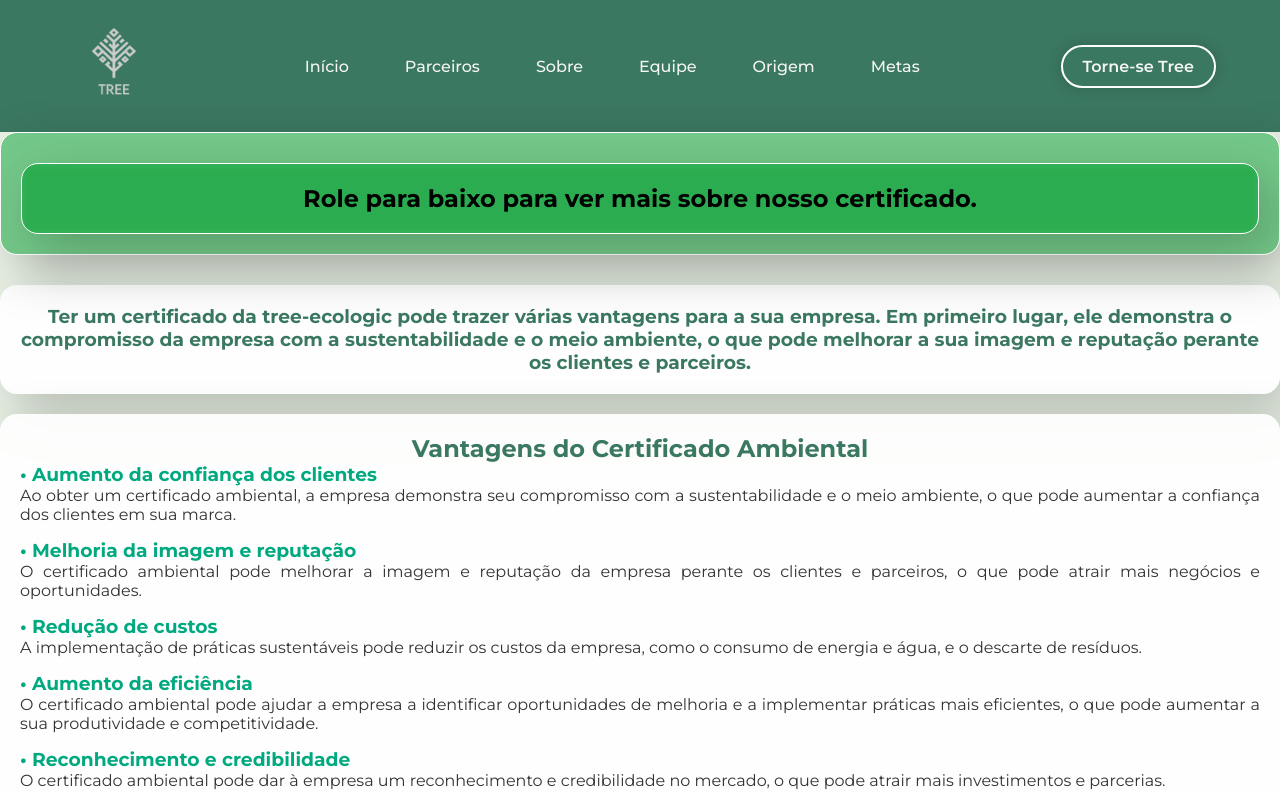
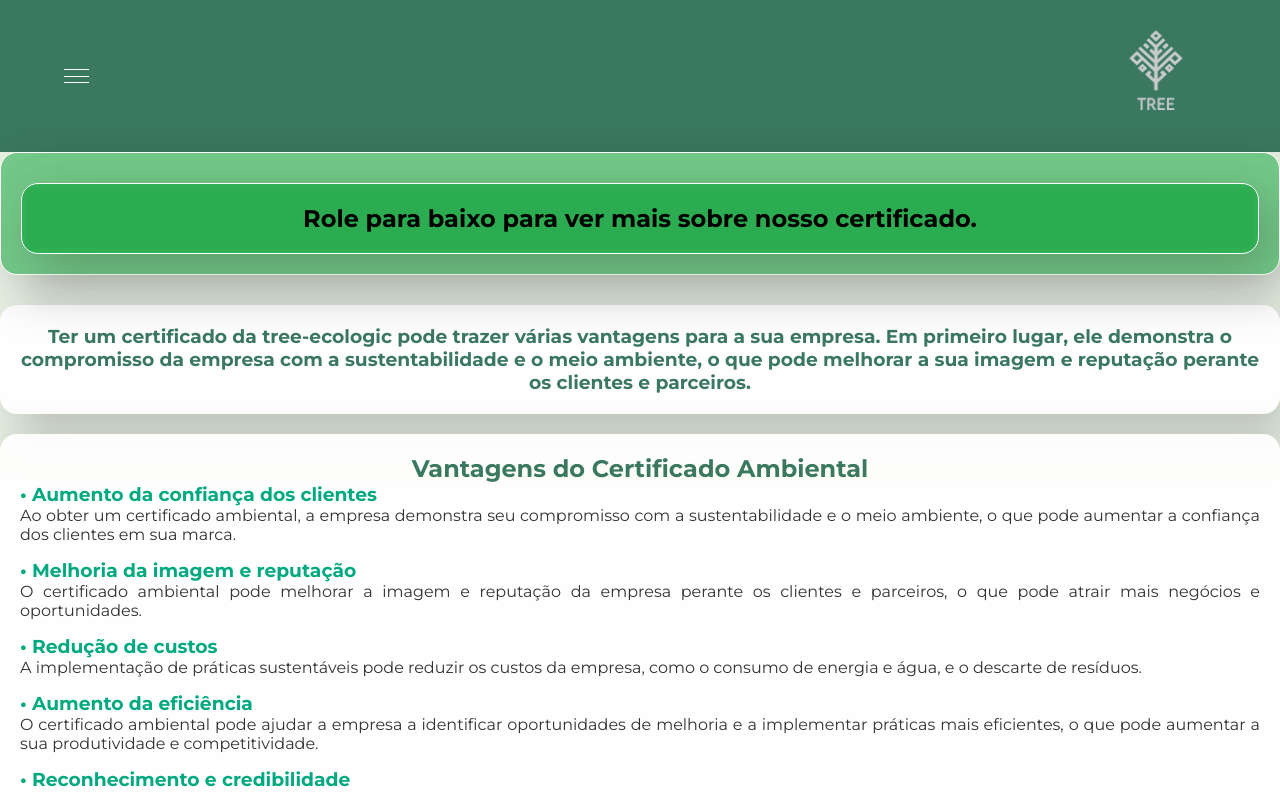
Before and after one commit to RicardoCarvalhoGit/Tree, a React (Create React App) app in the folder tree-code/: page /certification in a window 1280 px wide. Shown: the top 792 px of the page. Built offline with nearby package versions, Linux system fonts and the light colour scheme.

Commit message:
refactor: ajustado rotas

```diff
--- a/tree-code/src/App.tsx
+++ b/tree-code/src/App.tsx
@@ -16,7 +16,7 @@ function AppContent() {
 
   return (
     <>
-      {location.pathname !== '/about' && <NavBar />}
+      {(location.pathname !== '/about' && location.pathname !== '/certification') && <NavBar />}
       <Routes>
         <Route path='/' element={<LandingPage />}/>
         <Route path='/signIn' element={<SignIn />}/>
--- a/tree-code/src/components/layout/contact/Contactform.tsx
+++ b/tree-code/src/components/layout/contact/Contactform.tsx
@@ -1,5 +1,5 @@
 import './Contactform.css';
-import infoEmail from '../../../assets/images/infoEmail.png';
+import infoEmail from '../../../assets/images/infoemail.png';
 
 function ContactForm() {
     return (
--- a/tree-code/src/components/layout/homeNavBar/homeNavBarComponent.tsx
+++ b/tree-code/src/components/layout/homeNavBar/homeNavBarComponent.tsx
@@ -1,6 +1,6 @@
 import React, { useState } from "react";
 import styles from "./HomeNavBarComponent.module.css";
-import TreeLogo from "../../../assets/images/treeLogo.png"
+import TreeLogo from "../../../assets/images/TreeLogo.png"
 
 const HomeNavBarComponent: React.FC = () => {
     const [sidebarOpen, setSidebarOpen] = useState(false);
@@ -27,7 +27,7 @@ const HomeNavBarComponent: React.FC = () => {
               <li><a href="/">Home</a></li>
               <li><a href="/ranking">Ranking</a></li>
               <li><a href="/certification">Certificação</a></li>
-              <li><a href="/about">About</a></li>
+              <li><a href="/CertificationRequest">Solicite Sua Certificação</a></li>
             </ul>
           </div>
         )}
--- a/tree-code/src/components/layout/navBar/NavBarComponent.tsx
+++ b/tree-code/src/components/layout/navBar/NavBarComponent.tsx
@@ -1,5 +1,5 @@
 import styles from './NavBarComponent.module.css';
-import TreeLogoWhite from '../../../assets/images/treeLogo.png';
+import TreeLogoWhite from '../../../assets/images/TreeLogo.png';
 import LinkButton from '../buttons/linkButton/LinkButton';
 import { FaBars, FaX } from "react-icons/fa6";
 import { Link, useLocation, useNavigate } from 'react-router-dom';
--- a/tree-code/src/components/pages/certification/certificationComponent.tsx
+++ b/tree-code/src/components/pages/certification/certificationComponent.tsx
@@ -1,10 +1,12 @@
 import React from 'react';
 import styles from './CertificationComponent.module.css';
 import DowloadButton from '../../layout/buttons/dowloadButton/DowloadButton';
+import HomeNavBarComponent from '@/components/layout/homeNavBar/homeNavBarComponent';
 
 const Certification: React.FC = () => {
   return (
     <div>
+      <HomeNavBarComponent />
       <header className={styles.heroSection}>
         <div className={styles.card}>
           <h2>Role para baixo para ver mais sobre nosso certificado.</h2>
--- a/tree-code/src/components/pages/ranking/RankingComponents.tsx
+++ b/tree-code/src/components/pages/ranking/RankingComponents.tsx
@@ -1,7 +1,7 @@
 import React from "react";
 import style from "./RankingComponents.module.css"
 import { companies } from "./Company/Companies";
-
+import HomeNavBarComponent from "@/components/layout/homeNavBar/homeNavBarComponent";
 
 interface Company {
     position: number;
@@ -10,9 +10,9 @@ interface Company {
     descricao: string;
 }
 
-const Card: React.FC = () => {
+function Card() {
     return (
-    <div className={style.container}>
+        <div className={style.container}>
         <div className={style.card}>
         <div className={style.card_search}>
             <form >
```
